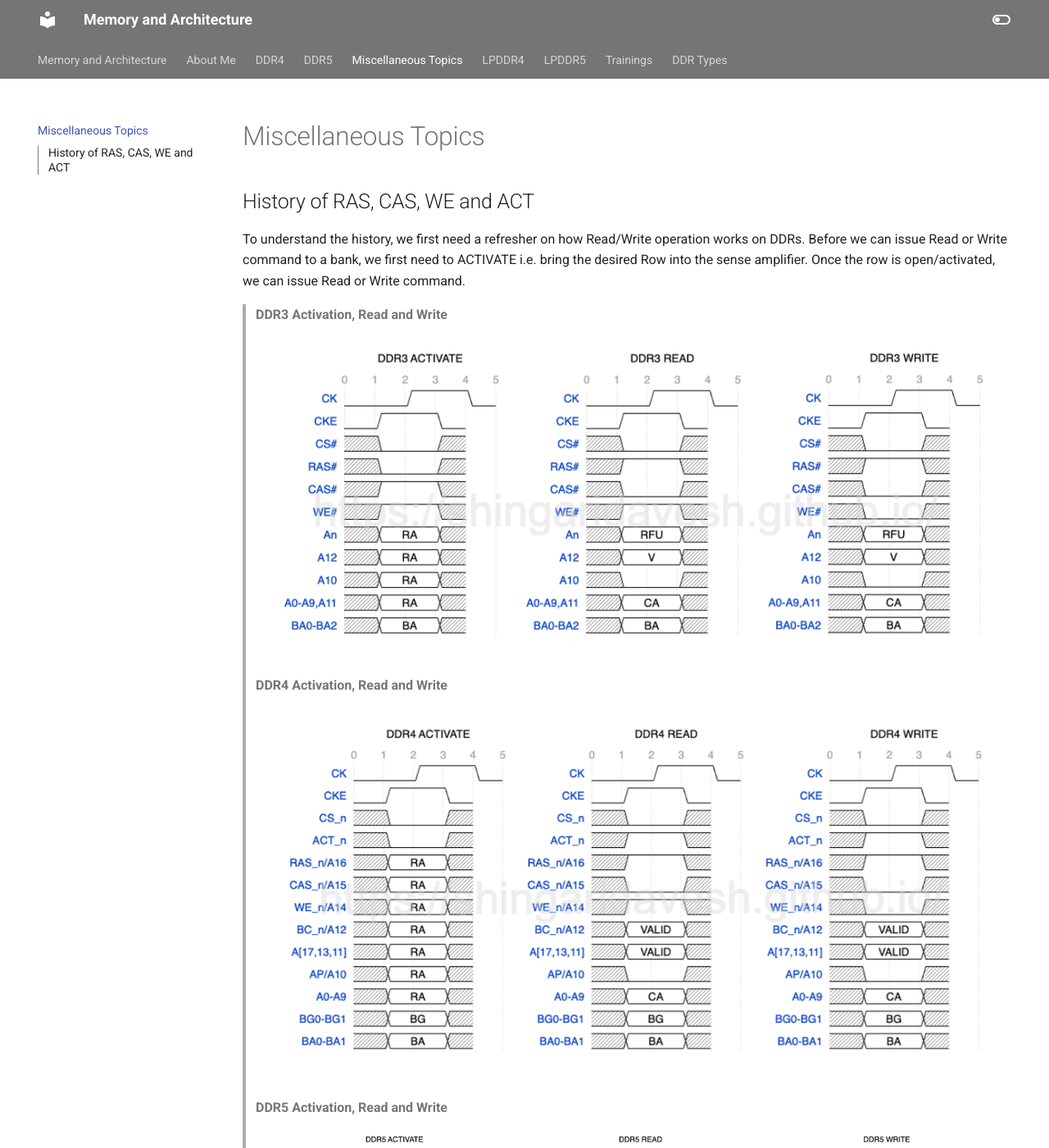
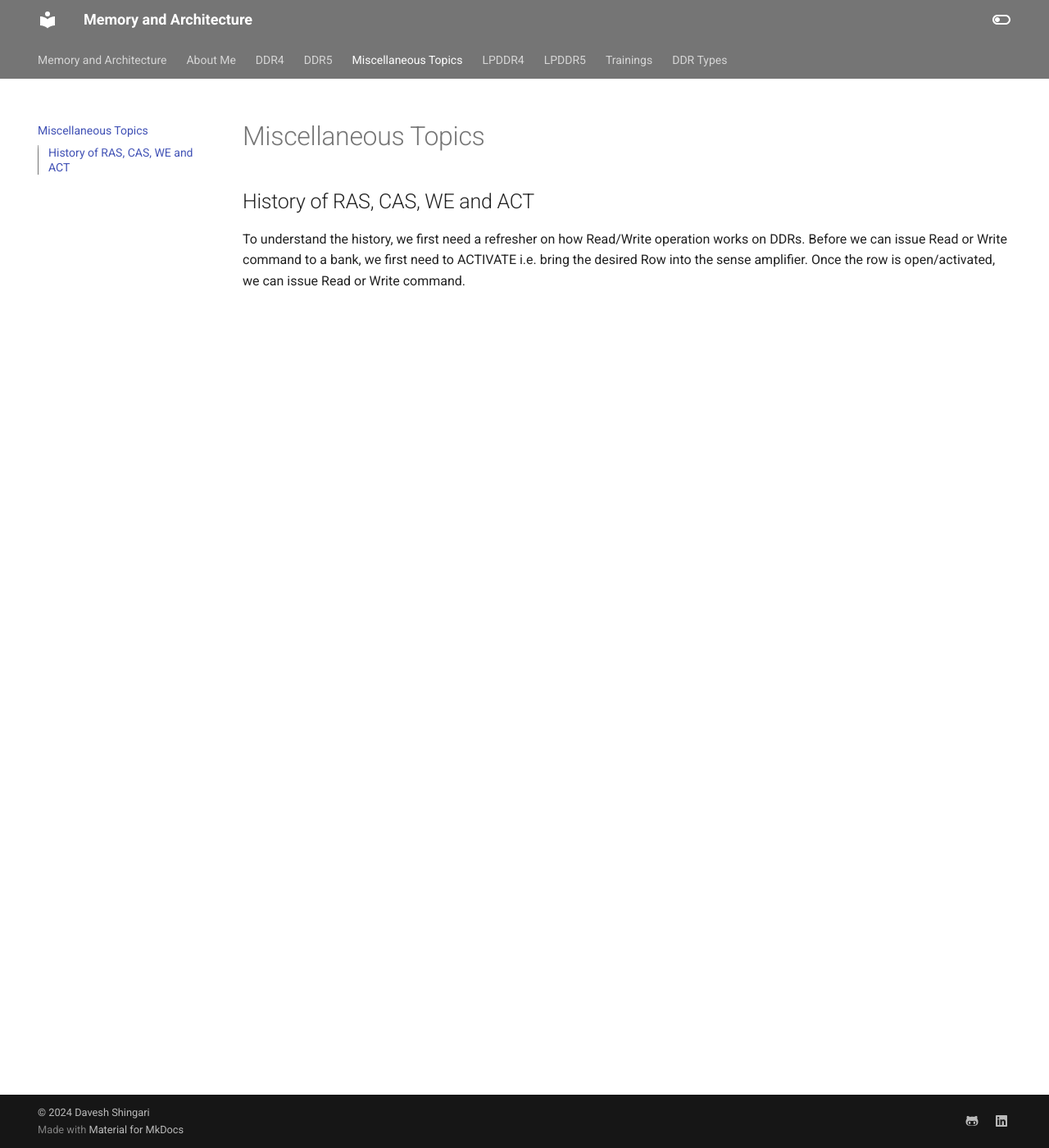
Before and after one commit to shingaridavesh/memoryandarchitecture, an MkDocs documentation site: the page built from docs/Interesting Reads.md, in a window 1280 px wide and 1400 px high. Shown: the whole window at 82% size. Built offline with MkDocs 1.6.1 and Material for MkDocs 9.7.7, drawn with Linux system fonts in a browser that asks for light colours.

Commit message:
Update Interesting Reads.md

```diff
--- a/docs/Interesting Reads.md
+++ b/docs/Interesting Reads.md
@@ -3,12 +3,3 @@
 ##History of RAS, CAS, WE and ACT
 
 To understand the history, we first need a refresher on how Read/Write operation works on DDRs. Before we can issue Read or Write command to a bank, we first need to ACTIVATE i.e. bring the desired Row into the sense amplifier. Once the row is open/activated, we can issue Read or Write command.
-
-> **DDR3 Activation, Read and Write**
-> ![zoomify](images/DDR3_ACT_RD_WR.png)
-
-> **DDR4 Activation, Read and Write**
-> ![zoomify](images/DDR4_ACT_RD_WR.png)
-
-> **DDR5 Activation, Read and Write**
-> ![zoomify](images/DDR5_ACT_RD_WR.png)
```
